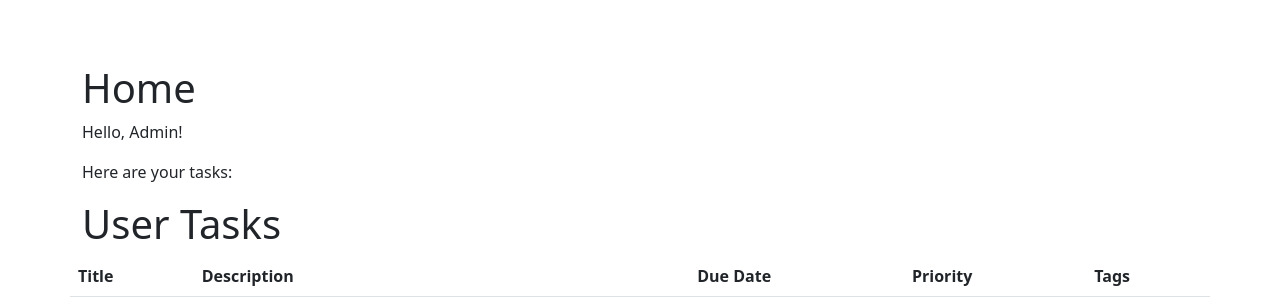
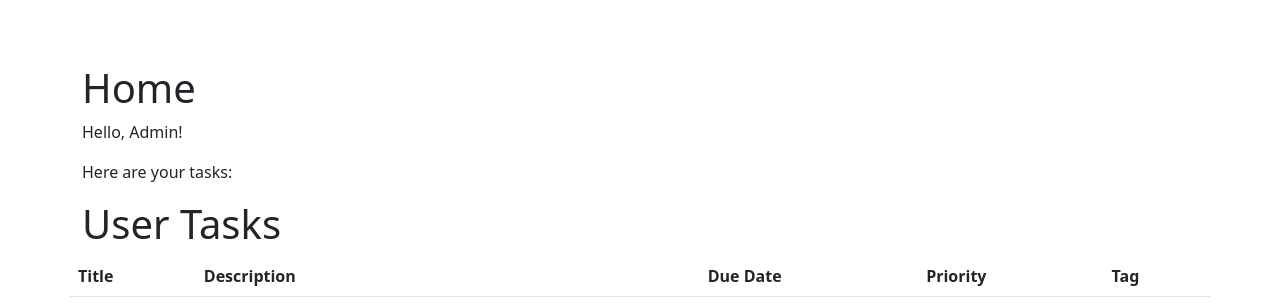
Before and after one commit to Ssekyanzi-Joel/TODO, a Django app: page / in a window 1280 px wide. Shown: the part 56-362 px from the top of the page. Run offline with Django 4.2, Linux system fonts and the light colour scheme; a user stored in the database is signed in; data comes from the database, SQL or seed files in the repository; parts of the project's set-up code (start-up, migrations or seed data) failed here and were passed over; some libraries are stand-ins or nearby versions.

Commit message:
datbase refresh

```diff
--- a/PNYNE/forms.py
+++ b/PNYNE/forms.py
@@ -6,12 +6,12 @@ from .models import Task, Tag
 class NewTask(forms.ModelForm):
     class Meta:
         model = Task
-        fields = 'title', 'description', 'complete', 'due_date', 'priority', 'completed_date', 'tags'
+        fields = 'title', 'description', 'complete', 'due_date', 'priority', 'completed_date', 'tag'
         widgets = {
             'due_date': DateInput(attrs={'type': 'date'}),
         }
-        tags = forms.ModelMultipleChoiceField(
+        tag = forms.ModelMultipleChoiceField(
             queryset=Tag.objects.all(),
             widget=forms.CheckboxSelectMultiple,
-            required=True
+            required=False
         )
--- a/PNYNE/models.py
+++ b/PNYNE/models.py
@@ -19,7 +19,8 @@ class Task(models.Model):
     # the field can be empty.
     completed_date = models.DateTimeField(null=True, blank=True)
     # tasks can be associated with multiple tags
-    tags = models.OneToOneField('Tag', blank=True)
+    tag = models.OneToOneField(
+        'Tag', null=True, blank=True, on_delete=models.CASCADE)
 
     # human readable string representation of task
     def __str__(self):
--- a/PNYNE/views.py
+++ b/PNYNE/views.py
@@ -21,7 +21,7 @@ from django.db import transaction
 
 from .models import Task
 # forms
-from .forms import NewTask, TagForm
+from .forms import NewTask
 
 
 class New_Task(CreateView):
--- a/templates/task/task_list.html
+++ b/templates/task/task_list.html
@@ -20,7 +20,7 @@
             <th>Description</th>
             <th>Due Date</th>
             <th>Priority</th>
-            <th>Tags</th>
+            <th>Tag</th>
           </tr>
         </thead>
         <tbody>
```
Also changed, not shown: PNYNE/migrations/0002_remove_task_tags_task_tag.py (added), db.sqlite3.
